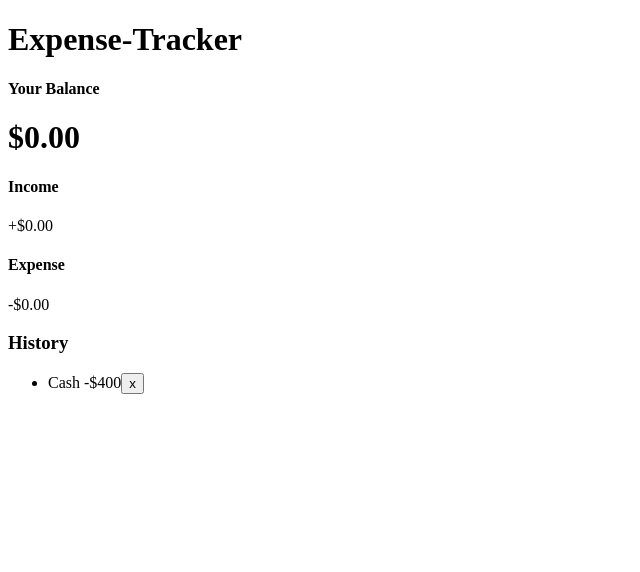
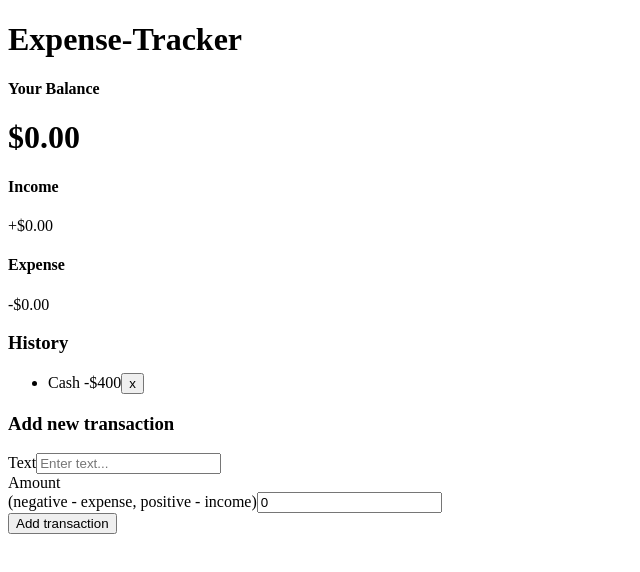
Before and after one commit to dhawalbisht/Expense-Tracker, a React (Vite) app: page / in a window 1280 px wide. Shown: the top 572 px of the page, without its empty margins (0-640 px from the left). Built offline with nearby package versions, Linux system fonts and the light colour scheme.

Commit message:
Add new Transaction Button

```diff
--- a/src/App.jsx
+++ b/src/App.jsx
@@ -3,6 +3,7 @@ import Header from './components/Header'
 import Balance from './components/Balance'
 import IncomeExpenses from './components/IncomeExpenses'
 import TransactionlList from './components/TransactionList'
+import AddNewTransaction from './components/AddNewTransaction'
 
 
 function App() {
@@ -14,6 +15,7 @@ function App() {
         <Balance />
         <IncomeExpenses />
         <TransactionlList />
+        <AddNewTransaction />
       </div>
     </div >
   )
--- /dev/null
+++ b/src/components/AddNewTransaction.jsx
@@ -0,0 +1,38 @@
+import React, { useState } from 'react';
+
+const AddNewTransaction = () => {
+    const [text, setText] = useState('');
+    const [amount, setAmount] = useState(0);
+
+    return (
+        <>
+            <h3>Add new transaction</h3>
+            <form>
+                <div className="form-control">
+                    <label htmlFor="text">Text</label>
+                    <input
+                        type="text"
+                        value={text}
+                        onChange={(e) => setText(e.target.value)}
+                        placeholder="Enter text..."
+                    />
+                </div>
+                <div className="form-control">
+                    <label htmlFor="amount">
+                        Amount <br />
+                        (negative - expense, positive - income)
+                    </label>
+                    <input
+                        type="number"
+                        value={amount}
+                        onChange={(e) => setAmount(e.target.value)}
+                        placeholder="Enter amount..."
+                    />
+                </div>
+                <button className="btn">Add transaction</button>
+            </form>
+        </>
+    );
+};
+
+export default AddNewTransaction;
```
